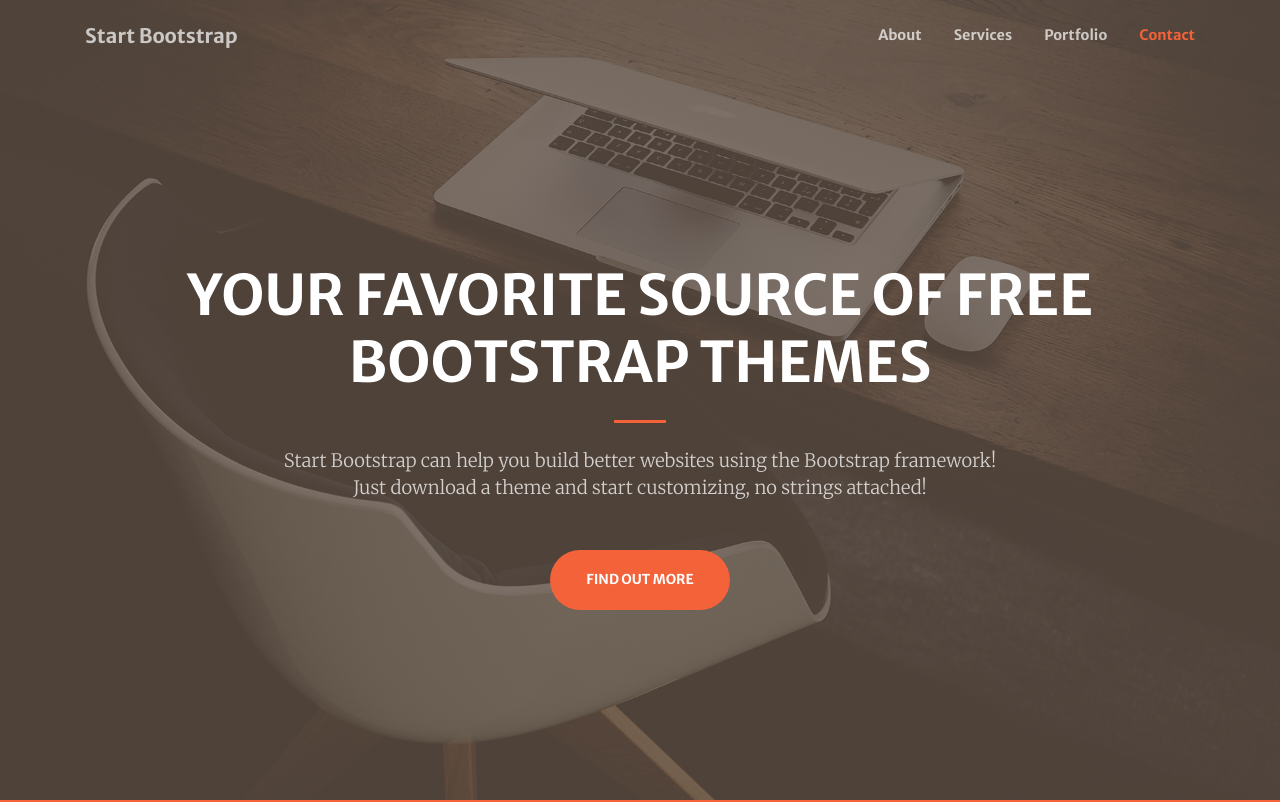
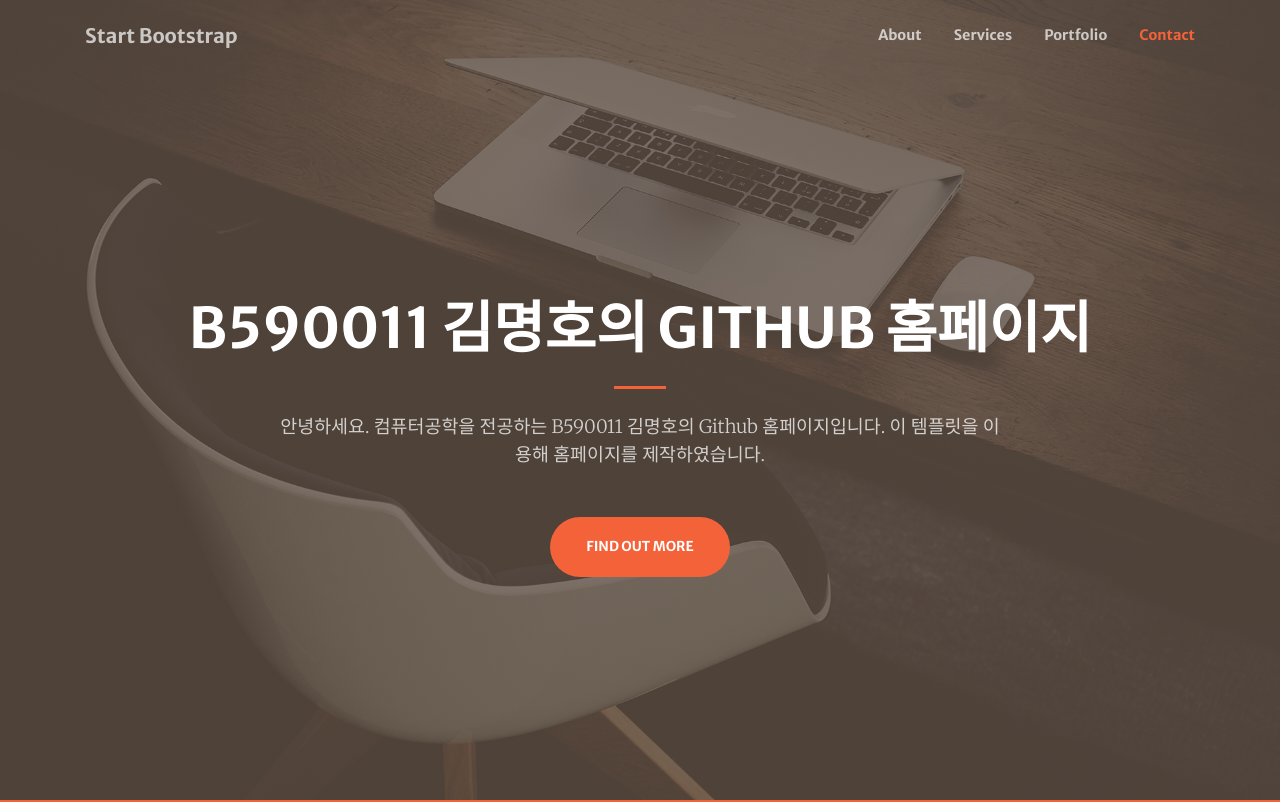
Before and after one commit to Myungho96/website_test, a plain HTML site: page index.html in a window 1280 px wide. Shown: the top 802 px of the page. Drawn offline with nearby package versions, Linux system fonts and the light colour scheme.

Commit message:
Update index.html

```diff
--- a/index.html
+++ b/index.html
@@ -5,7 +5,7 @@
         <meta name="viewport" content="width=device-width, initial-scale=1, shrink-to-fit=no" />
         <meta name="description" content="" />
         <meta name="author" content="" />
-        <title>Creative - Start Bootstrap Theme</title>
+        <title>소프트웨어공학 과제_B590011_김명호</title>
         <!-- Favicon-->
         <link rel="icon" type="image/x-icon" href="assets/img/favicon.ico" />
         <!-- Font Awesome icons (free version)-->
@@ -39,11 +39,11 @@
             <div class="container h-100">
                 <div class="row h-100 align-items-center justify-content-center text-center">
                     <div class="col-lg-10 align-self-end">
-                        <h1 class="text-uppercase text-white font-weight-bold">Your Favorite Source of Free Bootstrap Themes</h1>
+                        <h1 class="text-uppercase text-white font-weight-bold">B590011 김명호의 Github 홈페이지</h1>
                         <hr class="divider my-4" />
                     </div>
                     <div class="col-lg-8 align-self-baseline">
-                        <p class="text-white-75 font-weight-light mb-5">Start Bootstrap can help you build better websites using the Bootstrap framework! Just download a theme and start customizing, no strings attached!</p>
+                        <p class="text-white-75 font-weight-light mb-5">안녕하세요. 컴퓨터공학을 전공하는 B590011 김명호의 Github 홈페이지입니다. 이 템플릿을 이용해 홈페이지를 제작하였습니다.</p>
                         <a class="btn btn-primary btn-xl js-scroll-trigger" href="#about">Find Out More</a>
                     </div>
                 </div>
```
